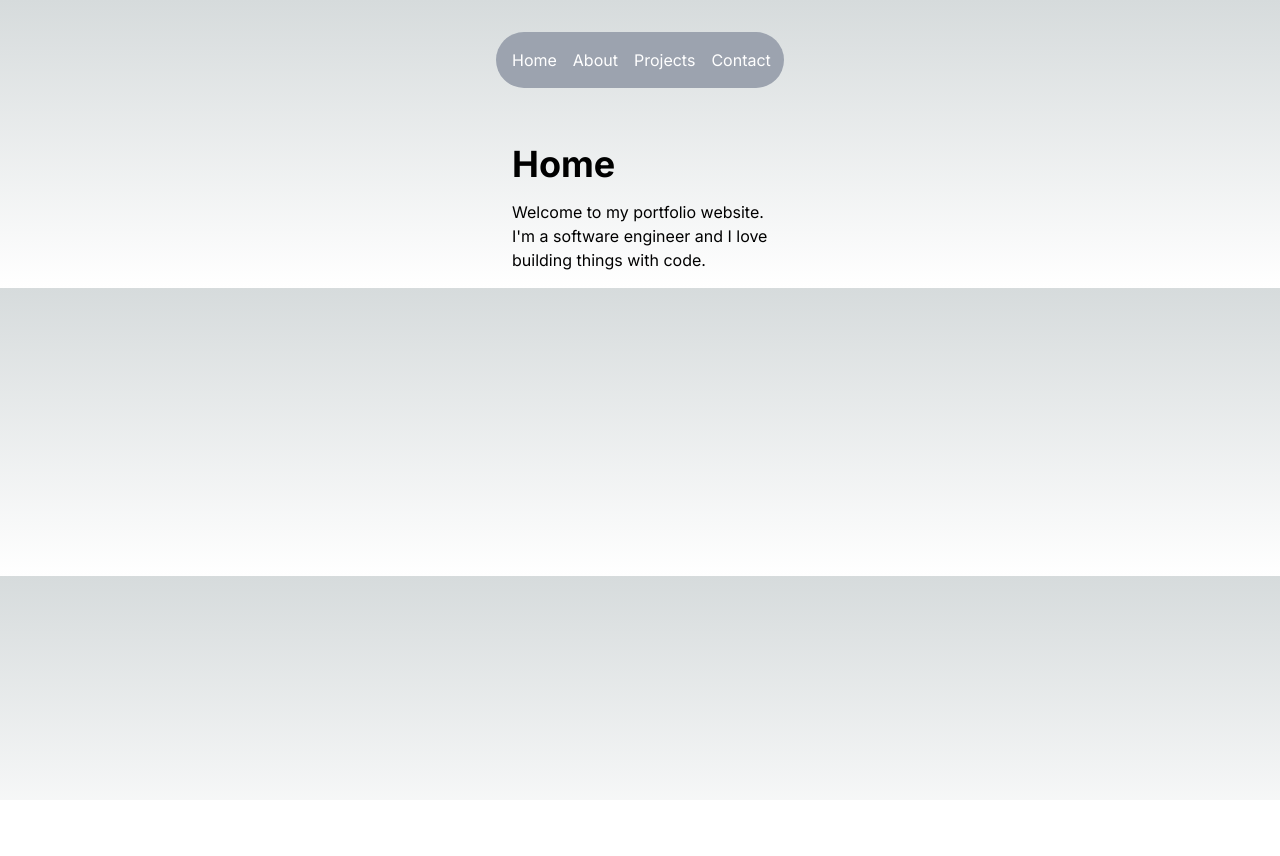
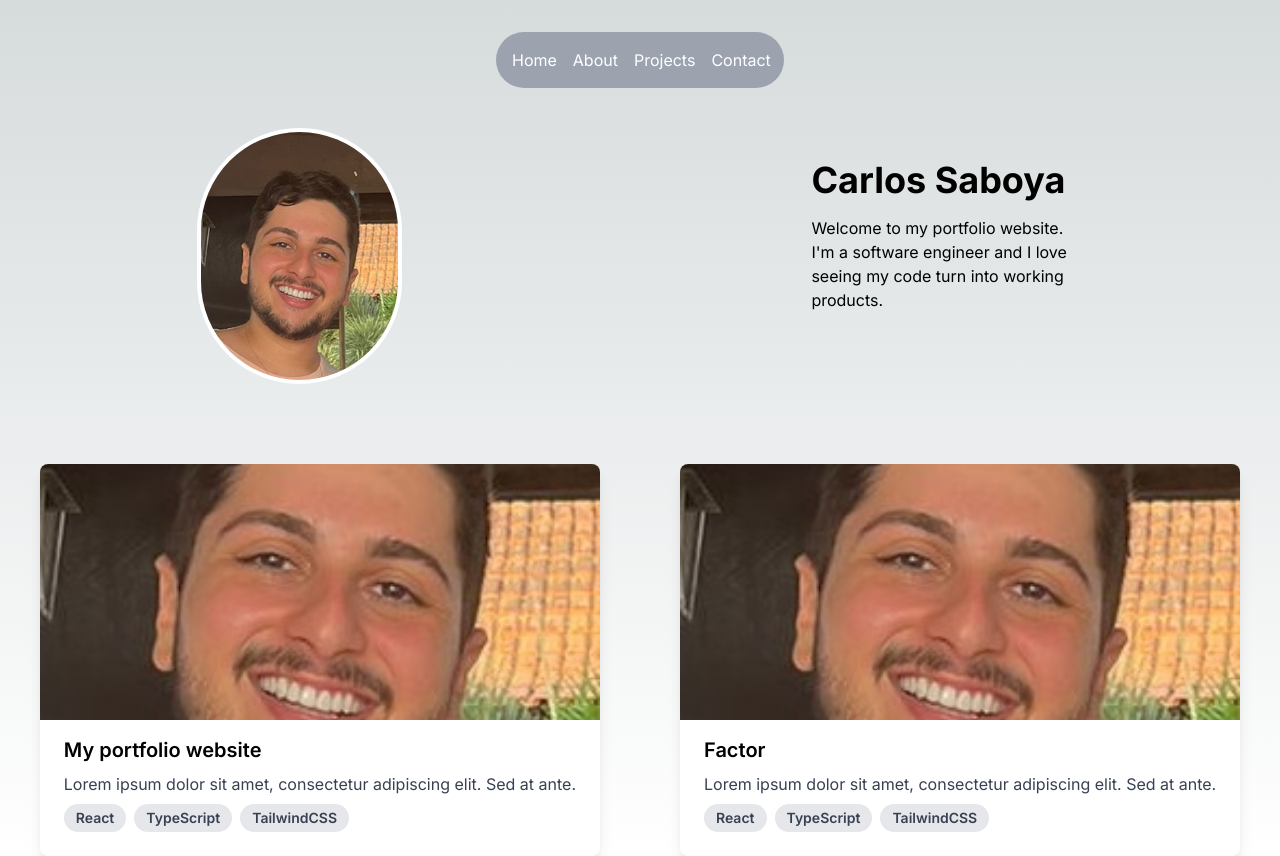
Before and after one commit to cadusaboya/portfolio-website, a Next.js app: page / in a window 1280 px wide. Before the commit the page ends 800 px from the top, so only its background shows below. Built offline with nearby package versions, Linux system fonts and the light colour scheme.

Commit message:
Added card component 1st version

```diff
--- a/app/page.tsx
+++ b/app/page.tsx
@@ -1,13 +1,35 @@
 import Header from '../components/Header'
+import Card from '../components/Card'
 
 const Home = () => {
   return (
-    <div>
+    <div className="flex-col">
       <Header />
-      <main className="mx-auto w-72 mt-10 p-4">
-        <h1 className="text-4xl font-bold">Home</h1>
-        <p className="mt-4">Welcome to my portfolio website. I'm a software engineer and I love building things with code.</p>
-      </main>
+      <div className="flex">
+        <img src="/my-img.jpeg" alt="My image" className="h-64 w-auto mt-10 mx-auto rounded-full border-4 border-white" />
+        <main className="flex flex-col justify-center mx-auto w-72 p-4">
+          <h1 className="text-4xl font-bold">Carlos Saboya</h1>
+          <p className="mt-4">Welcome to my portfolio website. I'm a software engineer and I love seeing my code turn into working products.</p>
+        </main>
+      </div>
+
+      <div className="flex flex-1 mt-20 justify-center items-center space-x-20">
+        <Card
+          title="My portfolio website"
+          description="Lorem ipsum dolor sit amet, consectetur adipiscing elit. Sed at ante."
+          imageUrl="/my-img.jpeg"
+          skills={['React', 'TypeScript', 'TailwindCSS']}
+        />
+
+        <Card
+          title="Factor"
+          description="Lorem ipsum dolor sit amet, consectetur adipiscing elit. Sed at ante."
+          imageUrl="/my-img.jpeg"
+          skills={['React', 'TypeScript', 'TailwindCSS']}
+        />
+      </div>
+
+
     </div>
   )
 }
--- /dev/null
+++ b/components/Card.tsx
@@ -0,0 +1,18 @@
+const Card = ({ title, description, imageUrl, skills }: { title: string, description: string, imageUrl: string, skills: string[] }) => {
+    return (
+      <div className="bg-white shadow-lg rounded-lg overflow-hidden">
+        <img className="w-full h-64 object-cover object-center" src={imageUrl} alt={title} />
+        <div className="px-6 py-4">
+          <h3 className="text-xl font-semibold mb-2">{title}</h3>
+          <p className="text-gray-700 text-base mb-2">{description}</p>
+          <div className="flex flex-wrap">
+            {skills.map((skill, index) => (
+              <span key={index} className="inline-block bg-gray-200 rounded-full px-3 py-1 text-sm font-semibold text-gray-700 mr-2 mb-2">{skill}</span>
+            ))}
+          </div>
+        </div>
+      </div>
+    );
+  }
+
+  export default Card;
```
Also changed, not shown: public/my-img.jpeg (added).
